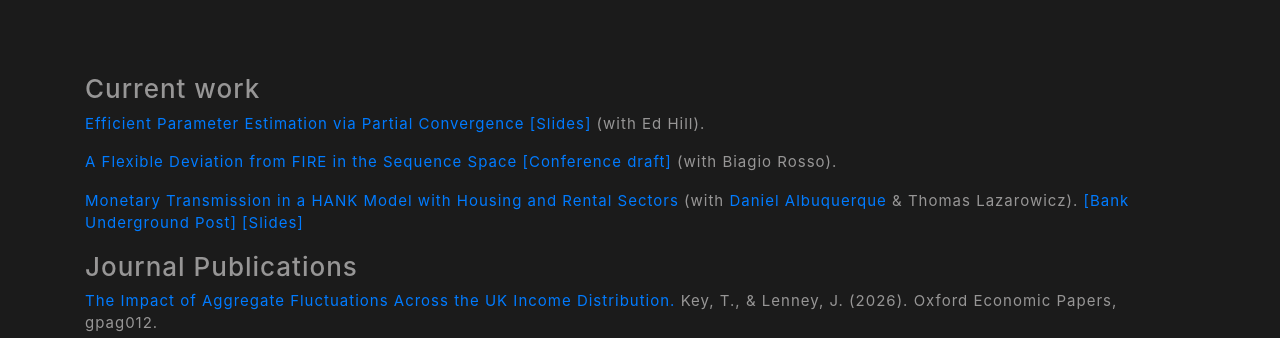
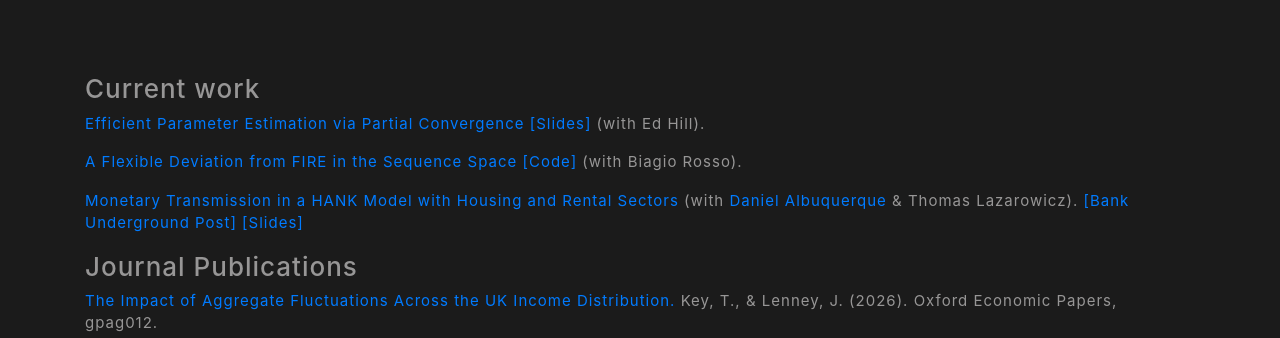
Before and after one commit to s0840389/jamielenneyecon, a plain HTML site: page index.html in a window 1280 px wide. Shown: the part 473-811 px from the top of the page. Drawn offline with nearby package versions, Linux system fonts and the light colour scheme.

Commit message:
udpated links

```diff
--- a/index.html
+++ b/index.html
@@ -75,7 +75,7 @@
             <p allign="left"> <a href="https://github.com/s0840389/jamielenneyecon/blob/main/Fast_SS.pdf">Efficient Parameter Estimation via Partial Convergence [Slides]</a> (with Ed Hill).</p>
 
 
-            <p allign="left"> <a href="https://github.com/s0840389/jamielenneyecon/blob/main/HANK Expectations.pdf">A Flexible Deviation from FIRE in the Sequence Space [Conference draft]</a> (with Biagio Rosso).</p>
+            <p allign="left"> <a href="https://www.bankofengland.co.uk/working-paper/2026/a-flexible-deviation-from-fire-in-the-sequence-space">A Flexible Deviation from FIRE in the Sequence Space</a> <a href="https://github.com/s0840389/Flexibile_Deviations_SSJ">[Code]</a> (with Biagio Rosso).</p>
 
 
               <p allign="left">  <a href="https://www.lse.ac.uk/CFM/assets/pdf/CFM-Discussion-Papers-2025/CFMDP2025-29-Paper.pdf"> Monetary Transmission in a HANK Model with Housing and Rental Sectors </a> (with <a href="https://www.danielalbuquerque.com/"> Daniel Albuquerque </a> & Thomas Lazarowicz).
```
